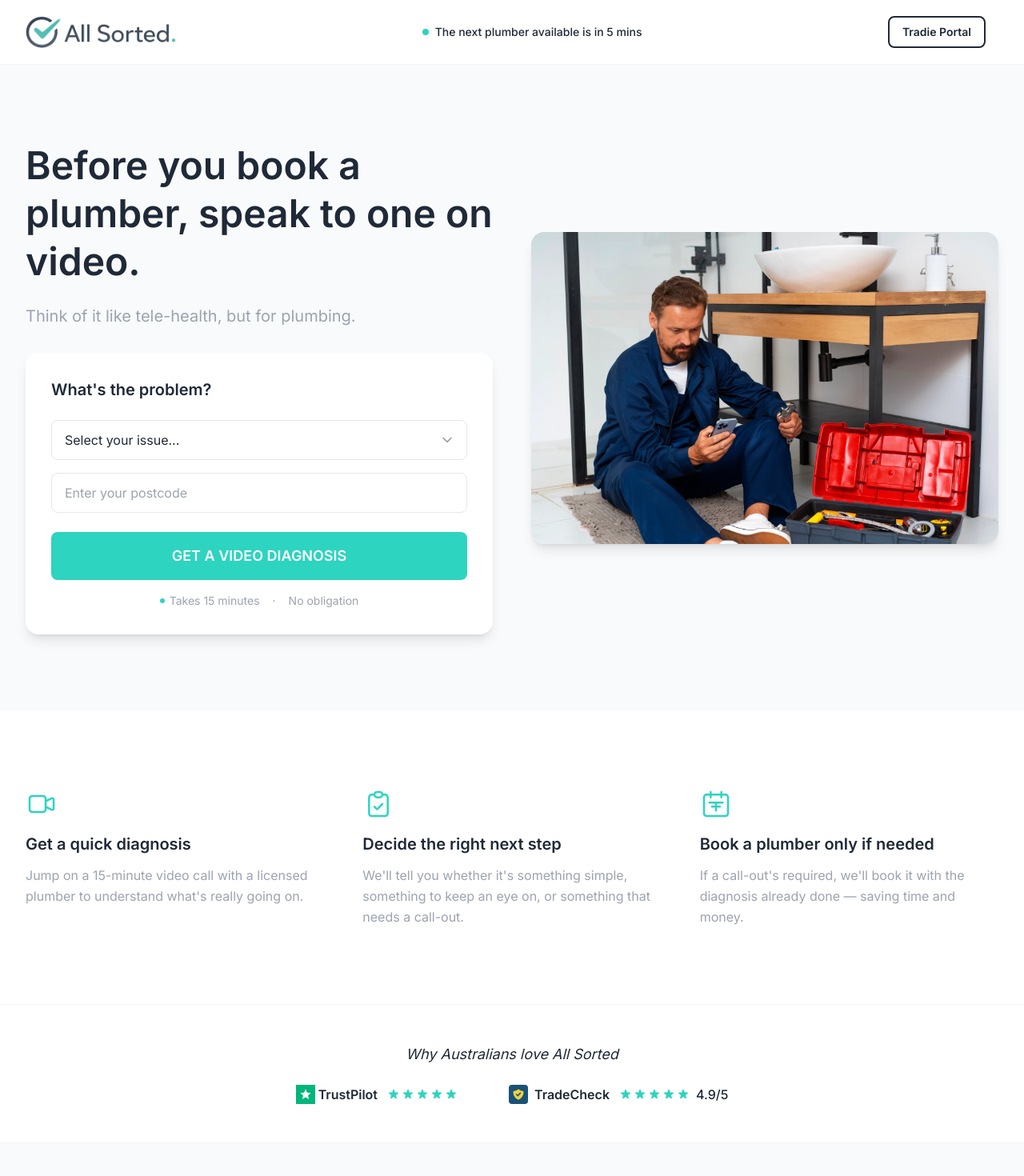
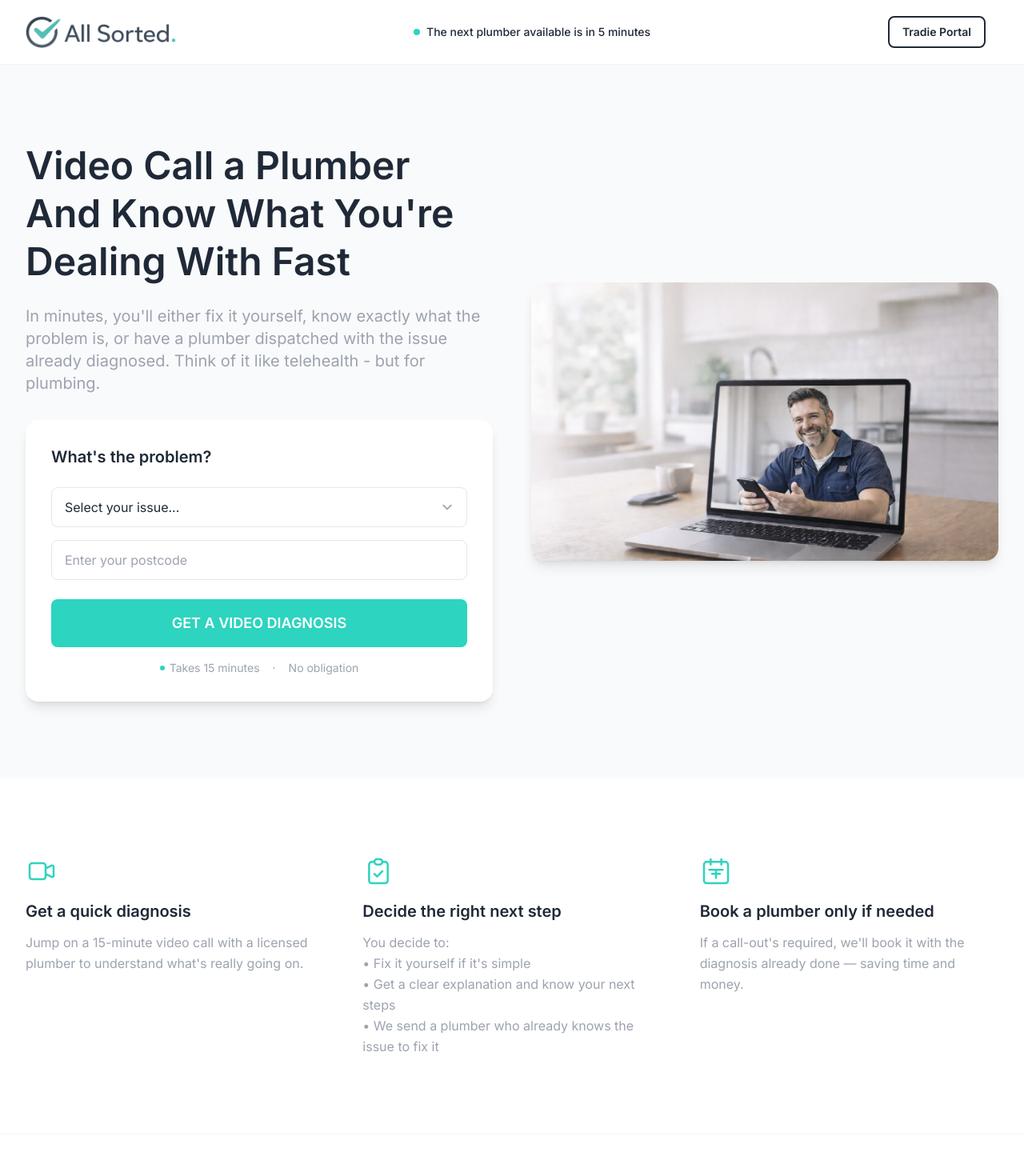
Before and after one commit to BekaChkhiro/bookin-wp, a Next.js app: page / in a window 1280 px wide. Shown: the top 1470 px of the page at 80% size. Built offline with nearby package versions, Linux system fonts and the light colour scheme.

Commit message:
new changes

```diff
--- a/components/home/Hero.tsx
+++ b/components/home/Hero.tsx
@@ -37,10 +37,10 @@ export default function Hero({ onGetStarted }: HeroProps) {
           {/* Left side - Text & CTA */}
           <div>
             <h1 className="text-3xl sm:text-4xl md:text-5xl font-semibold text-slate-blue leading-tight">
-              Before you book a plumber, speak to one on video.
+              Video Call a Plumber And Know What You're Dealing With Fast
             </h1>
             <p className="mt-6 text-lg md:text-xl text-warm-grey">
-              Think of it like tele-health, but for plumbing.
+              In minutes, you'll either fix it yourself, know exactly what the problem is, or have a plumber dispatched with the issue already diagnosed. Think of it like telehealth - but for plumbing.
             </p>
 
             {/* CTA Box */}
@@ -109,7 +109,7 @@ export default function Hero({ onGetStarted }: HeroProps) {
           {/* Right side - Image */}
           <div className="hidden lg:block">
             <Image
-              src="/images/plumber-call.webp"
+              src="/images/hero-video-call.png"
               alt="Video call with a licensed plumber"
               width={600}
               height={400}
--- a/components/home/HowItWorks.tsx
+++ b/components/home/HowItWorks.tsx
@@ -37,7 +37,7 @@ const steps = [
   {
     icon: ClipboardIcon,
     title: "Decide the right next step",
-    description: "We'll tell you whether it's something simple, something to keep an eye on, or something that needs a call-out.",
+    description: "You decide to:\n• Fix it yourself if it's simple\n• Get a clear explanation and know your next steps\n• We send a plumber who already knows the issue to fix it",
   },
   {
     icon: CalendarPlusIcon,
@@ -59,7 +59,7 @@ export default function HowItWorks() {
               <h3 className="text-xl font-semibold text-slate-blue mb-3">
                 {step.title}
               </h3>
-              <p className="text-warm-grey leading-relaxed">{step.description}</p>
+              <p className="text-warm-grey leading-relaxed whitespace-pre-line">{step.description}</p>
             </div>
           ))}
         </div>
--- a/components/layout/Footer.tsx
+++ b/components/layout/Footer.tsx
@@ -18,7 +18,7 @@ function SupportIcon() {
 
 function LicenseIcon() {
   return (
-    <div className="w-16 h-16 bg-gradient-to-br from-yellow-400 to-orange-400 rounded-2xl flex items-center justify-center">
+    <div className="w-16 h-16 bg-soft-teal rounded-2xl flex items-center justify-center">
       <svg className="w-8 h-8 text-white" fill="currentColor" viewBox="0 0 20 20">
         <path fillRule="evenodd" d="M2.166 4.999A11.954 11.954 0 0010 1.944 11.954 11.954 0 0017.834 5c.11.65.166 1.32.166 2.001 0 5.225-3.34 9.67-8 11.317C5.34 16.67 2 12.225 2 7c0-.682.057-1.35.166-2.001zm11.541 3.708a1 1 0 00-1.414-1.414L9 10.586 7.707 9.293a1 1 0 00-1.414 1.414l2 2a1 1 0 001.414 0l4-4z" clipRule="evenodd" />
       </svg>
--- a/components/layout/Header.tsx
+++ b/components/layout/Header.tsx
@@ -29,7 +29,7 @@ export default function Header() {
           {/* Center - Availability (hidden on mobile) */}
           <div className="hidden md:flex items-center text-slate-blue">
             <div className="w-2 h-2 rounded-full bg-soft-teal mr-2 animate-pulse" />
-            <span className="text-sm font-medium">The next plumber available is in 5 mins</span>
+            <span className="text-sm font-medium">The next plumber available is in 5 minutes</span>
           </div>
 
           {/* Right side */}
@@ -79,7 +79,7 @@ export default function Header() {
             <div className="flex flex-col space-y-4">
               <div className="flex items-center text-slate-blue">
                 <div className="w-2 h-2 rounded-full bg-soft-teal mr-2 animate-pulse" />
-                <span className="text-sm font-medium">The next plumber available is in 5 mins</span>
+                <span className="text-sm font-medium">The next plumber available is in 5 minutes</span>
               </div>
               <Button variant="outline" size="sm" className="w-full" onClick={() => setIsTradieLoginOpen(true)}>
                 Tradie Portal
```
